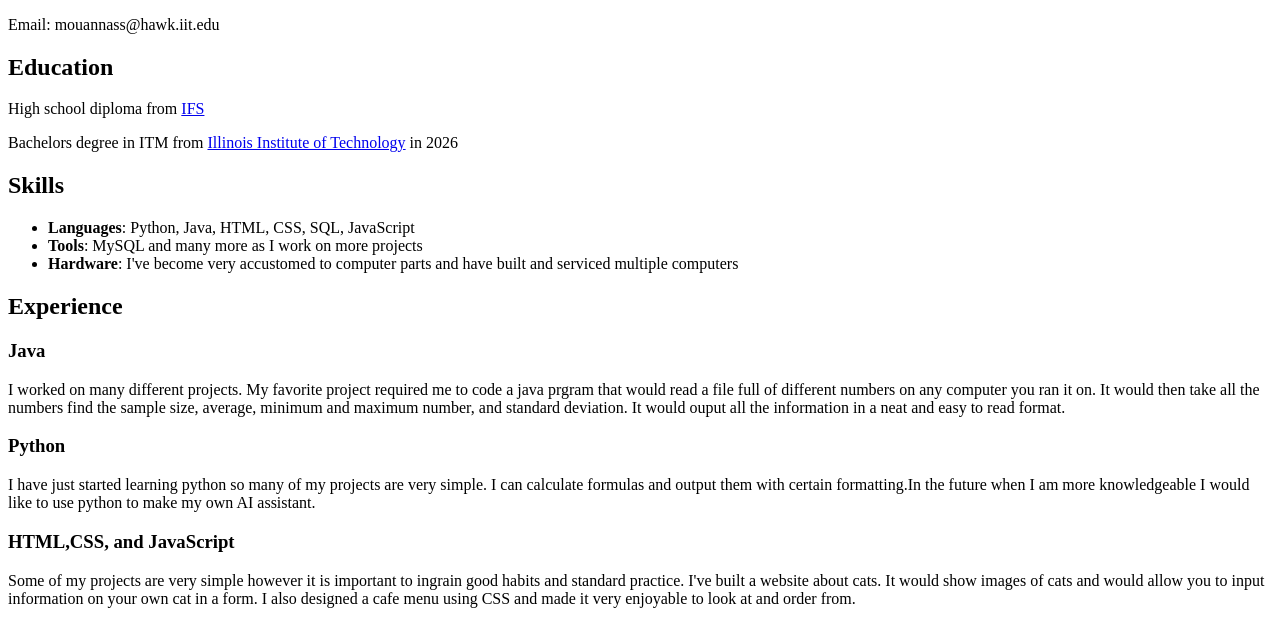
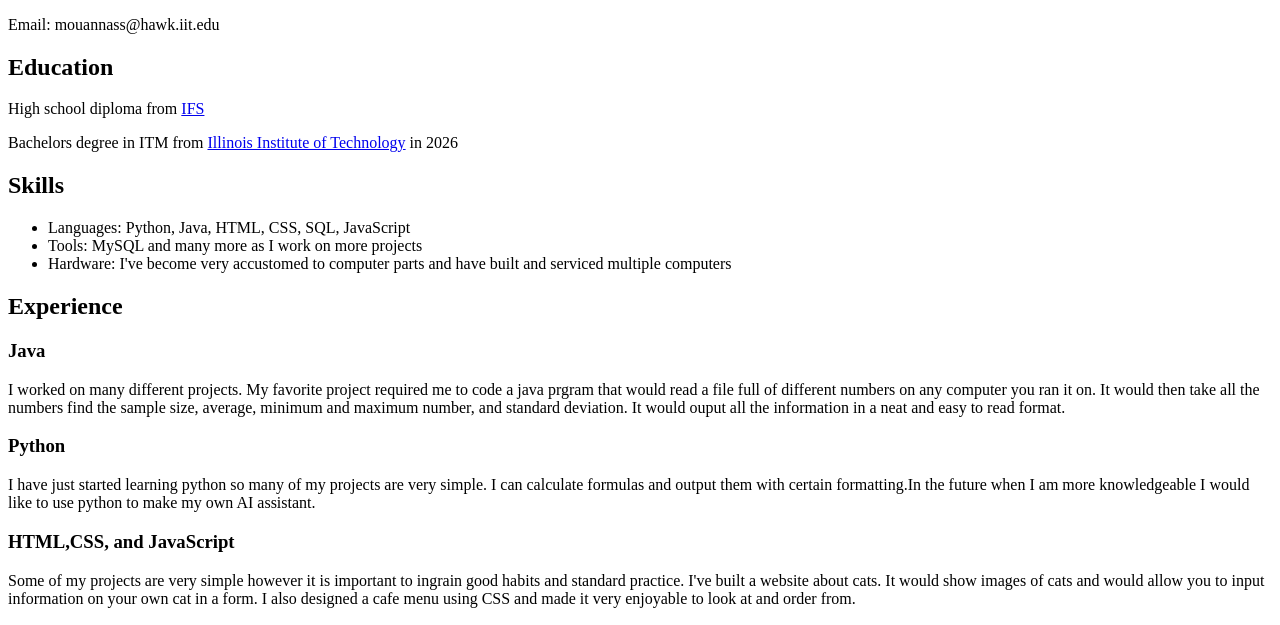
Before and after one commit to MohammedOuannass/Project1, a plain HTML site: page index.html in a window 1280 px wide. Shown: the part 175-800 px from the top of the page. Drawn offline with Linux system fonts and the light colour scheme.

Commit message:
removed some small styling from index file

```diff
--- a/index.html
+++ b/index.html
@@ -24,9 +24,9 @@
 
 	<h2>Skills</h2>
 	<ul>
-	  <li><strong>Languages</strong>: Python, Java, HTML, CSS, SQL, JavaScript</li>
-	  <li><strong>Tools</strong>: MySQL and many more as I work on more projects</li>
-	  <li><strong>Hardware</strong>: I've become very accustomed to computer parts and have built and serviced multiple computers</li>
+	  <li>Languages: Python, Java, HTML, CSS, SQL, JavaScript</li>
+	  <li>Tools: MySQL and many more as I work on more projects</li>
+	  <li>Hardware: I've become very accustomed to computer parts and have built and serviced multiple computers</li>
 	</ul>
 
 	<h2>Experience</h2>
```
